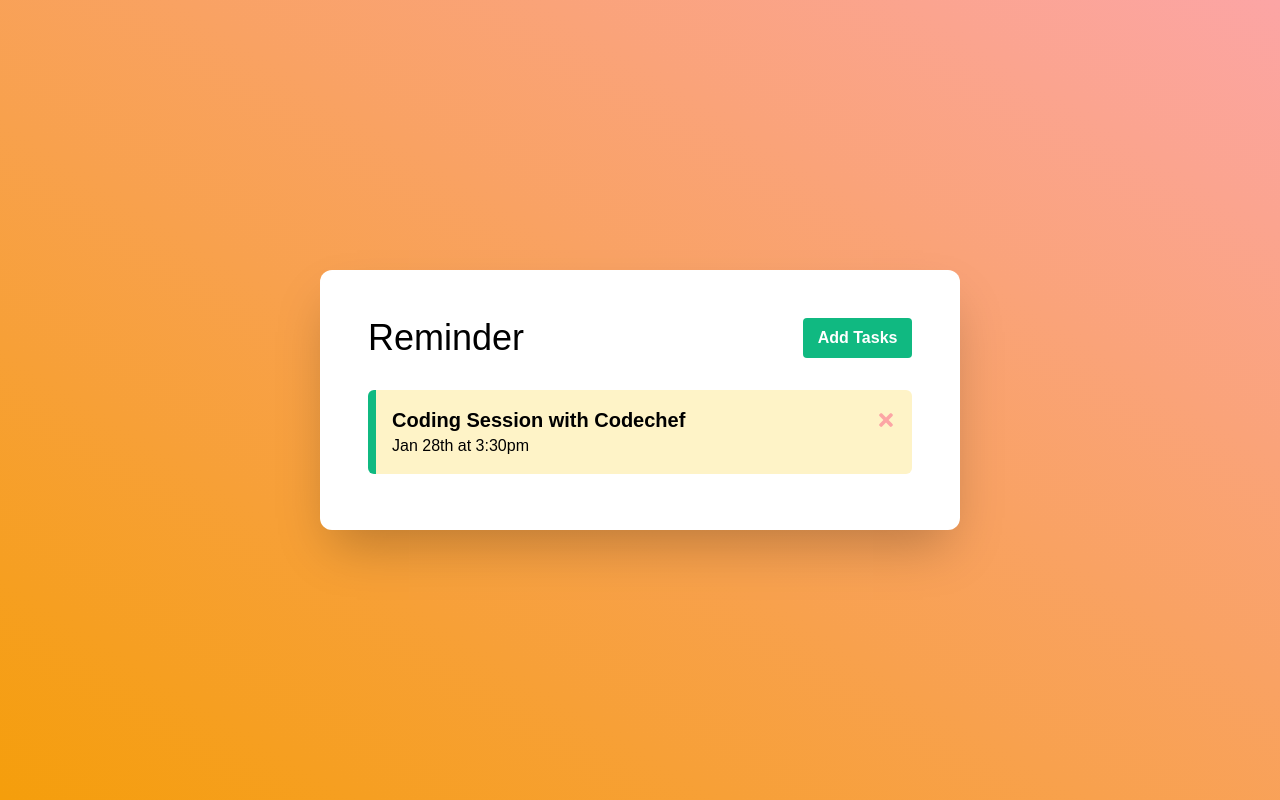
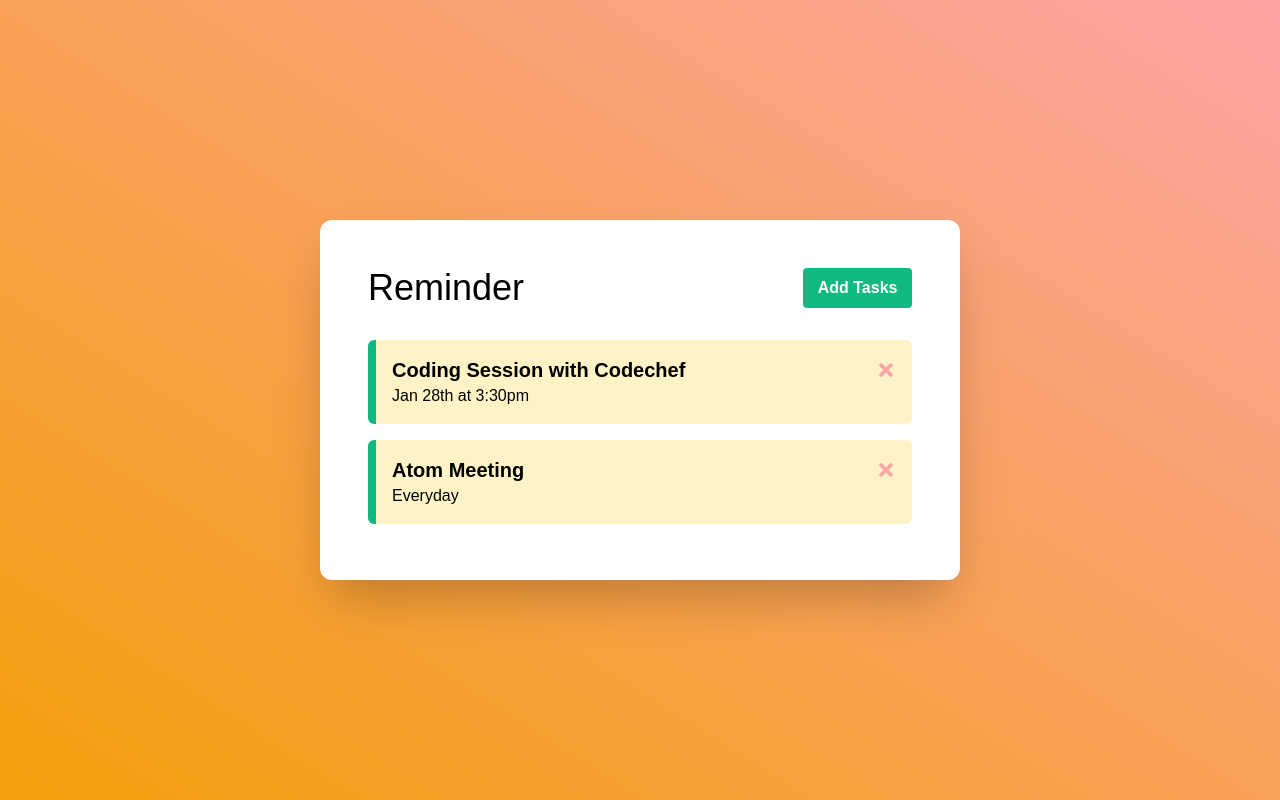
Before and after one commit to AbhinavRobinson/one-react-app, a React (Create React App) app: page / in a window 1280 px wide. Built offline with nearby package versions, Linux system fonts and the light colour scheme; data requests are answered from the project's data file.

Commit message:
(fix): toggle add item not working

```diff
--- a/db.json
+++ b/db.json
@@ -5,6 +5,12 @@
       "text": "Coding Session with Codechef",
       "day": "Jan 28th at 3:30pm",
       "reminder": true
+    },
+    {
+      "text": "Atom Meeting",
+      "day": "Everyday",
+      "reminder": true,
+      "id": 2
     }
   ]
 }
--- a/src/App.tsx
+++ b/src/App.tsx
@@ -56,7 +56,7 @@ const App: React.FC = () => {
   const deleteTask = async (id: Number) => {
     await fetch(`http://localhost:8000/tasks/${id}`, { method: "DELETE" });
 
-    setTasks(tasks.filter((task, index) => index !== id));
+    setTasks(tasks.filter((task) => task.id !== id));
   };
 
   /**
@@ -105,6 +105,8 @@ const App: React.FC = () => {
     const data = await res.json();
 
     setTasks([...tasks, data]);
+
+    showAddTask(false);
   };
 
   /**
```
Also changed, not shown: 1 other file (tests, documents, lock files or other folders).
